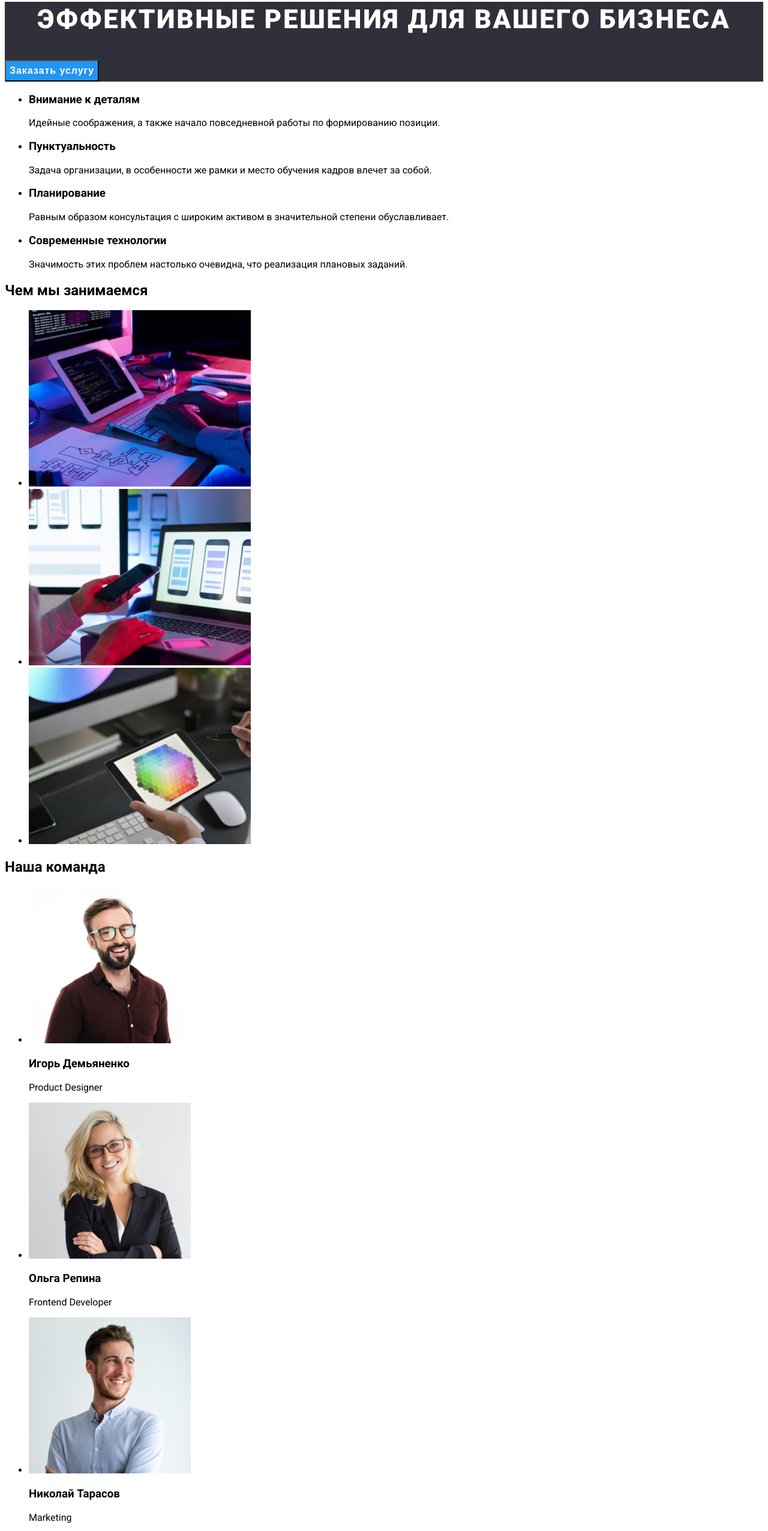
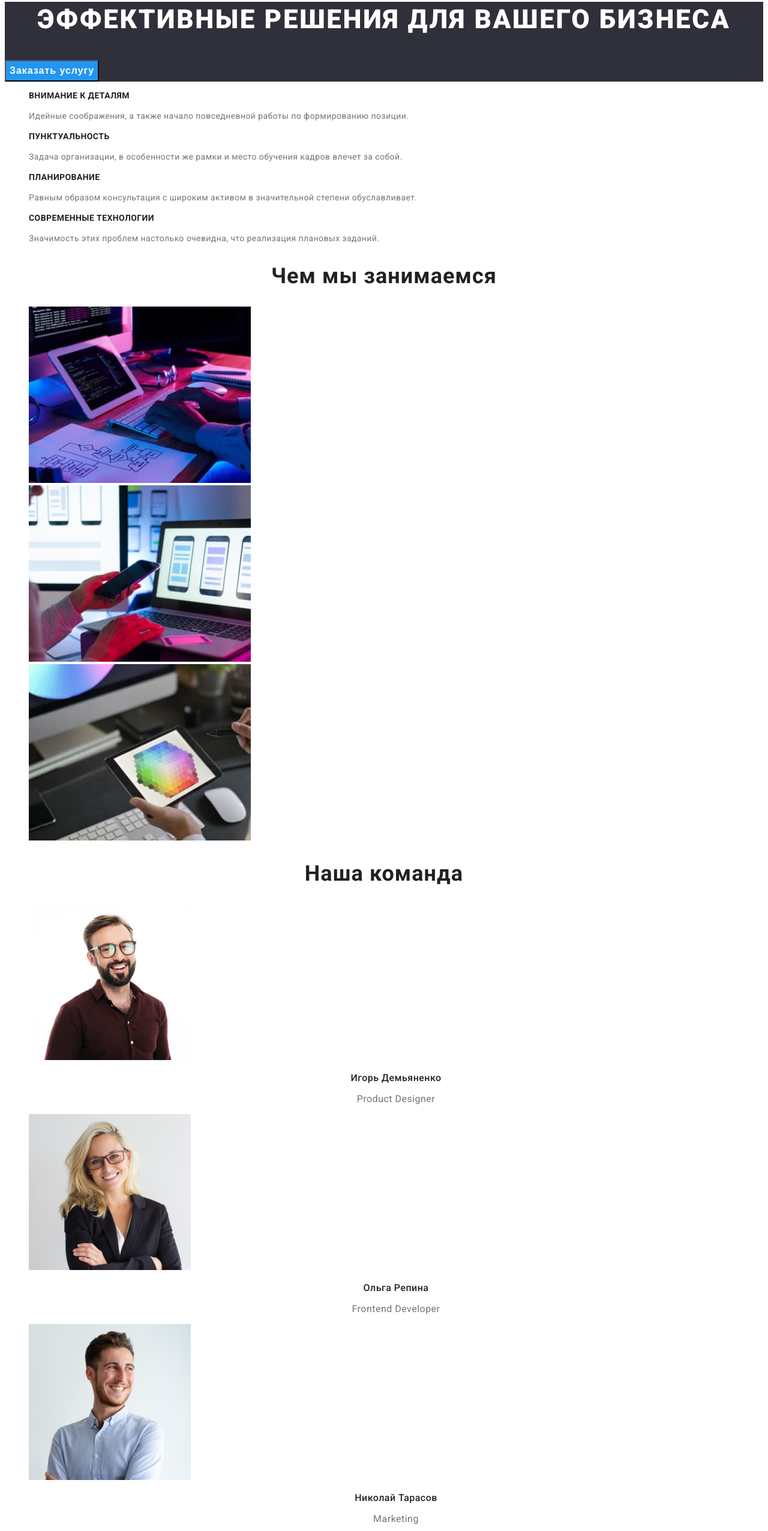
Before and after one commit to YaRikMU/-goit-markup-hw-02, a plain HTML site: page index.html in a window 1280 px wide. Shown: the part 199-2751 px from the top of the page at 60% size. Drawn offline with Linux system fonts and the light colour scheme.

Commit message:
style css done

```diff
--- a/css/styles.css
+++ b/css/styles.css
@@ -17,11 +17,11 @@
 }
 body {
   font-family: 'Roboto', sans-serif;
+  font-style: normal;
 }
-
+/* Header */
 .logo {
   font-family: 'Raleway';
-  font-style: normal;
   font-weight: 700;
   font-size: 26px;
   line-height: 1.19;
@@ -55,7 +55,8 @@ body {
 .nav-link:active {
   color: var(--logo-color);
 }
-.nav-item {
+.nav-item,
+.item {
   list-style: none;
 }
 
@@ -83,12 +84,16 @@ body {
   color: var(--prymary-text-color);
   text-decoration: none;
 }
+.phone:hover,
+.phone:focus {
+  color: var(--accent-color);
+}
+/* hero */
 .hero {
-  background: var(--secondary-bg-color);
+  background-color: var(--secondary-bg-color);
 }
 .hero-title {
   color: var(--buuton-text-color);
-  font-style: normal;
   font-weight: 900;
   font-size: 44px;
   line-height: 1.36;
@@ -96,9 +101,12 @@ body {
   letter-spacing: 0.06em;
   text-transform: uppercase;
 }
-.btn:focus,
+
 .btn:hover {
-  background: #188ce8;
+  background-color: #188ce8;
+}
+.btn:focus {
+  background-color: var(--accent-color);
 }
 
 .btn {
@@ -112,3 +120,76 @@ body {
   text-align: center;
   letter-spacing: 0.06em;
 }
+/* Особенности */
+.title {
+  font-weight: 700;
+  font-size: 14px;
+  line-height: 1.14;
+  letter-spacing: 0.03em;
+  text-transform: uppercase;
+  color: var(--title-text-color);
+}
+.text {
+  font-weight: 400;
+  font-size: 14px;
+  line-height: 1.71;
+  letter-spacing: 0.03em;
+  color: var(--prymary-text-color);
+}
+
+/* чем занимаемся */
+.heading {
+  font-weight: 700;
+  font-size: 36px;
+  line-height: 1.17;
+  text-align: center;
+  letter-spacing: 0.03em;
+  color: var(--title-text-color);
+}
+
+/* Наша команда */
+.title-list {
+  font-weight: 500;
+  font-size: 16px;
+  line-height: 1, 19;
+  text-align: center;
+  letter-spacing: 0.03em;
+  color: var(--title-text-color);
+}
+.text-job {
+  font-weight: 400;
+  font-size: 16px;
+  line-height: 1, 19;
+  text-align: center;
+  letter-spacing: 0.03em;
+  color: var(--prymary-text-color);
+}
+
+/* Футер */
+.footer {
+  background-color: var(--secondary-bg-color);
+}
+.logo-footer {
+  color: var(--buuton-text-color);
+}
+
+.address {
+   font-style: normal;
+  font-weight: 400;
+  font-size: 14px;
+  line-height: 1.71;
+  letter-spacing: 0.03em;
+  color: var(--buuton-text-color);
+}
+
+.footer-mail,
+.footer-phone {
+  font-style: normal;
+  font-weight: 400;
+  font-size: 14px;
+  line-height: 1.71;
+  letter-spacing: 0.03em;
+  color: rgba(255, 255, 255, 0.6);
+  text-decoration: none;
+  font;
+}
--- a/index.html
+++ b/index.html
@@ -20,7 +20,7 @@
             <ul class="nav-list">
                 <li class="nav-item"><a href="./index.html" class="nav-link"><span class="studio">Студия</span></a></li>
                 <li class="nav-item"><a href="./portfolio.html" class="nav-link">Портфолио</a></li>
-                <li class="nav-item"><a href="#" class="nav-link">Контакты</a></li>
+                <li class="nav-item"><a href="#address" class="nav-link">Контакты</a></li>
             </ul>
         </nav>
         <ul class="contact-list">
@@ -30,6 +30,7 @@
     </header>
     <!--Основний контент-->
     <main>
+        <!-- hero -->
         <section class="hero">
             <h1 class="hero-title">Эффективные решения для вашего бизнеса</h1>
             <button type="button" class="btn">Заказать услугу</button>
@@ -37,78 +38,78 @@
         <!--Особенности-->
         <section>
             <ul>
-                <li>
-                    <h3>Внимание к деталям</h3>
-                    <p>Идейные соображения, а также начало повседневной работы по формированию позиции.</p>
+                <li class="item">
+                    <h3 class="title">Внимание к деталям</h3>
+                    <p class="text">Идейные соображения, а также начало повседневной работы по формированию позиции.</p>
                 </li>
-                <li>
-                    <h3>Пунктуальность</h3>
-                    <p>
+                <li class="item">
+                    <h3 class="title">Пунктуальность</h3>
+                    <p class="text">
                         Задача организации, в особенности же рамки и место обучения кадров влечет за собой.
-                    </p>
-                </li>
-                <li>
-                    <h3>Планирование</h3>
-                    <p>
+                    </p class="text">
+                </li class="item">
+                <li class="item">
+                    <h3 class="title">Планирование</h3>
+                    <p class="text">
                         Равным образом консультация с широким активом в значительной степени обуславливает.
                     </p>
                 </li>
-                <li>
-                    <h3>Современные технологии</h3>
-                    <p>Значимость этих проблем настолько очевидна, что реализация плановых заданий.</p>
+                <li class="item">
+                    <h3 class="title">Современные технологии</h3>
+                    <p class="text">Значимость этих проблем настолько очевидна, что реализация плановых заданий.</p>
                 </li>
             </ul>
         </section>
         <!--Чем мы занимаемся-->
         <section>
-            <h2>Чем мы занимаемся</h2>
+            <h2 class="heading">Чем мы занимаемся</h2>
             <ul>
-                <li>
+                <li class="item">
                     <img src="images/what-we-do/1.jpg" alt="работа на планшете" width="370" height="294" />
                 </li>
-                <li>
+                <li class="item">
                     <img src="images/what-we-do/2.jpg" alt="работа на телефоне" width="370" height="294" />
                 </li>
-                <li>
+                <li class="item">
                     <img src="images/what-we-do/3.jpg" alt="работа с графикой" width="370" height="294" />
                 </li>
             </ul>
         </section>
         <!--Наша команда-->
         <section>
-            <h2>Наша команда</h2>
+            <h2 class="heading">Наша команда</h2>
             <ul>
-                <li>
+                <li class="item">
                     <img src="images/our-team/1-1.jpg" alt="фото Игорь Демьяненко" width="270" height="260" />
-                    <h3>Игорь Демьяненко</h3>
-                    <p>Product Designer</p>
+                    <h3 class="title-list">Игорь Демьяненко</h3>
+                    <p class="text-job">Product Designer</p>
                 </li>
-                <li>
+                <li class="item">
                     <img src="images/our-team/1-2.jpg" alt="фото Ольга Репина" width="270" height="260" />
-                    <h3>Ольга Репина</h3>
-                    <p>Frontend Developer</p>
+                    <h3 class="title-list">Ольга Репина</h3>
+                    <p class="text-job">Frontend Developer</p>
                 </li>
-                <li>
+                <li class="item">
                     <img src="images/our-team/1-3.jpg" alt="фото Николай Тарасов" width="270" height="260" />
-                    <h3>Николай Тарасов</h3>
-                    <p>Marketing</p>
+                    <h3 class="title-list">Николай Тарасов</h3>
+                    <p class="text-job">Marketing</p>
                 </li>
-                <li>
+                <li class="item">
                     <img src="images/our-team/1-4.jpg" alt="фото Михаил Ермаков" width="270" height="260" />
-                    <h3>Михаил Ермаков</h3>
-                    <p>UI Designer</p>
+                    <h3 class="title-list">Михаил Ермаков</h3>
+                    <p class="text-job">UI Designer</p>
                 </li>
             </ul>
         </section>
     </main>
     <!--Футер-->
-    <footer>
-        <a href="./index.html">WebStudio</a>
-        <address>
-            <p>г. Киев, пр-т Леси Украинки, 26</p>
+    <footer class="footer">
+        <a href="./index.html" class="logo">Web<span class="logo-footer">Studio</span></a>
+        <address id="address">
+            <p class="address">г. Киев, пр-т Леси Украинки, 26</p>
             <ul>
-                <li><a href="mailto:info@devstudio.com">info@devstudio.com</a></li>
-                <li><a href="tel:+380961111111">+38 096 111 11 11</a></li>
+                <li class="item"><a href="mailto:info@devstudio.com" class="footer-mail">info@devstudio.com</a></li>
+                <li class="item"><a href="tel:+380961111111" class="footer-phone">+38 096 111 11 11</a></li>
             </ul>
         </address>
     </footer>
```
